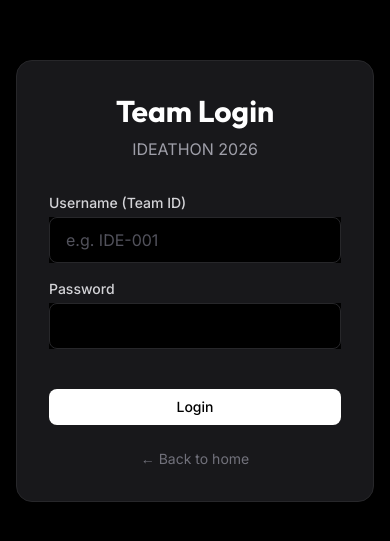
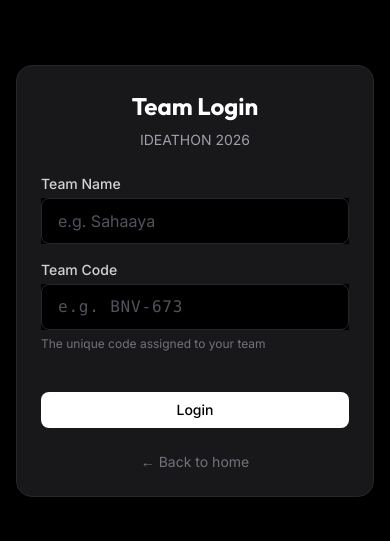
Before and after one commit to poorvikkg/NeosisTracking, a Next.js app: page /login in a window 390 px wide. Shown: the part 141-682 px from the top of the page. Built offline with nearby package versions, Linux system fonts and the light colour scheme; no server answers.

Commit message:
Replace team login with Team Name + Team Code (no password)

```diff
--- a/src/app/api/auth/login/route.ts
+++ b/src/app/api/auth/login/route.ts
@@ -1,24 +1,25 @@
 import { createServerSupabaseClient } from '@/lib/supabase/server';
-import { comparePassword, createToken } from '@/lib/auth';
+import { createToken } from '@/lib/auth';
 
 export async function POST(request: Request) {
   try {
-    const { username, password } = await request.json();
+    const { teamName, teamCode } = await request.json();
     const supabase = await createServerSupabaseClient();
 
+    // Look up team by id (team code) and verify team_name matches
     const { data: team, error } = await supabase
       .from('teams')
       .select('*')
-      .eq('username', username)
+      .eq('id', teamCode.trim().toUpperCase())
       .single();
 
     if (error || !team) {
-      return Response.json({ error: 'Invalid credentials' }, { status: 401 });
+      return Response.json({ error: 'Invalid team code. Please check and try again.' }, { status: 401 });
     }
 
-    const isValid = await comparePassword(password, team.password_hash);
-    if (!isValid) {
-      return Response.json({ error: 'Invalid credentials' }, { status: 401 });
+    // Case-insensitive team name comparison
+    if (team.team_name.toLowerCase() !== teamName.trim().toLowerCase()) {
+      return Response.json({ error: 'Team name does not match the given code.' }, { status: 401 });
     }
 
     const token = await createToken({ id: team.id, role: 'TEAM', username: team.username });
--- a/src/app/login/page.tsx
+++ b/src/app/login/page.tsx
@@ -10,8 +10,8 @@ import { EVENT_NAME } from '@/lib/constants';
 export default function TeamLogin() {
   const router = useRouter();
 
-  const [username, setUsername] = useState('');
-  const [password, setPassword] = useState('');
+  const [teamName, setTeamName] = useState('');
+  const [teamCode, setTeamCode] = useState('');
   const [error, setError] = useState('');
   const [isLoading, setIsLoading] = useState(false);
   const [checkingAuth, setCheckingAuth] = useState(true);
@@ -42,7 +42,7 @@ export default function TeamLogin() {
       const res = await fetch('/api/auth/login', {
         method: 'POST',
         headers: { 'Content-Type': 'application/json' },
-        body: JSON.stringify({ username, password }),
+        body: JSON.stringify({ teamName, teamCode }),
       });
 
       if (res.ok) {
@@ -70,34 +70,36 @@ export default function TeamLogin() {
 
   return (
     <div className="min-h-screen bg-black text-white flex flex-col items-center justify-center p-4">
-      <div className="w-full max-w-md bg-zinc-900 border border-zinc-800 rounded-2xl p-8">
-        <div className="text-center mb-8">
-          <h1 className="text-3xl font-heading font-bold mb-2">Team Login</h1>
-          <p className="text-zinc-400">{EVENT_NAME}</p>
+      <div className="w-full max-w-md bg-zinc-900 border border-zinc-800 rounded-2xl p-6 sm:p-8">
+        <div className="text-center mb-6 sm:mb-8">
+          <h1 className="text-2xl sm:text-3xl font-heading font-bold mb-2">Team Login</h1>
+          <p className="text-zinc-400 text-sm sm:text-base">{EVENT_NAME}</p>
         </div>
 
         <form onSubmit={handleSubmit} className="space-y-4">
           <div>
-            <label className="block text-sm font-medium text-zinc-300 mb-1">Username (Team ID)</label>
+            <label className="block text-sm font-medium text-zinc-300 mb-1">Team Name</label>
             <Input
               type="text"
-              value={username}
-              onChange={(e) => setUsername(e.target.value)}
+              value={teamName}
+              onChange={(e) => setTeamName(e.target.value)}
               required
               className="bg-black border-zinc-800 text-white focus-visible:ring-zinc-700"
-              placeholder="e.g. IDE-001"
+              placeholder="e.g. Sahaaya"
             />
           </div>
 
           <div>
-            <label className="block text-sm font-medium text-zinc-300 mb-1">Password</label>
+            <label className="block text-sm font-medium text-zinc-300 mb-1">Team Code</label>
             <Input
-              type="password"
-              value={password}
-              onChange={(e) => setPassword(e.target.value)}
+              type="text"
+              value={teamCode}
+              onChange={(e) => setTeamCode(e.target.value.toUpperCase())}
               required
-              className="bg-black border-zinc-800 text-white focus-visible:ring-zinc-700"
+              className="bg-black border-zinc-800 text-white focus-visible:ring-zinc-700 font-mono tracking-wider"
+              placeholder="e.g. BNV-673"
             />
+            <p className="text-xs text-zinc-500 mt-1.5">The unique code assigned to your team</p>
           </div>
 
           {error && <p className="text-red-500 text-sm mt-2">{error}</p>}
```
